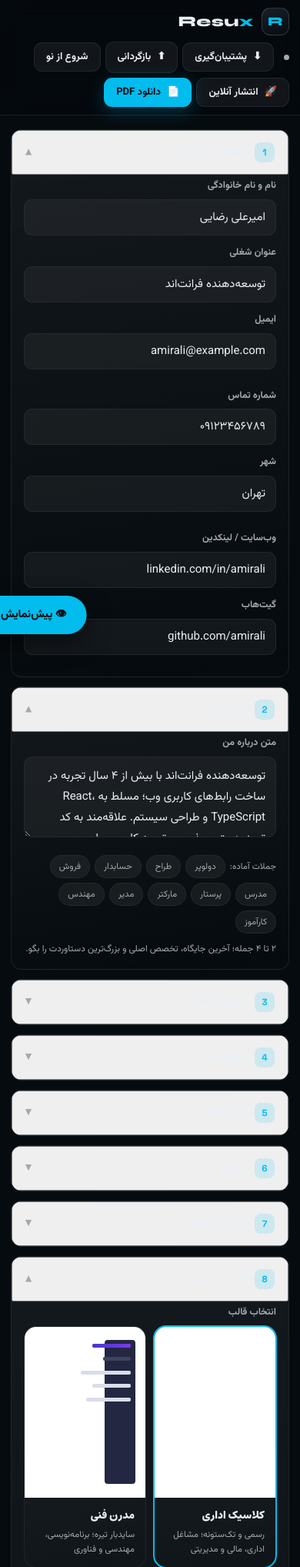
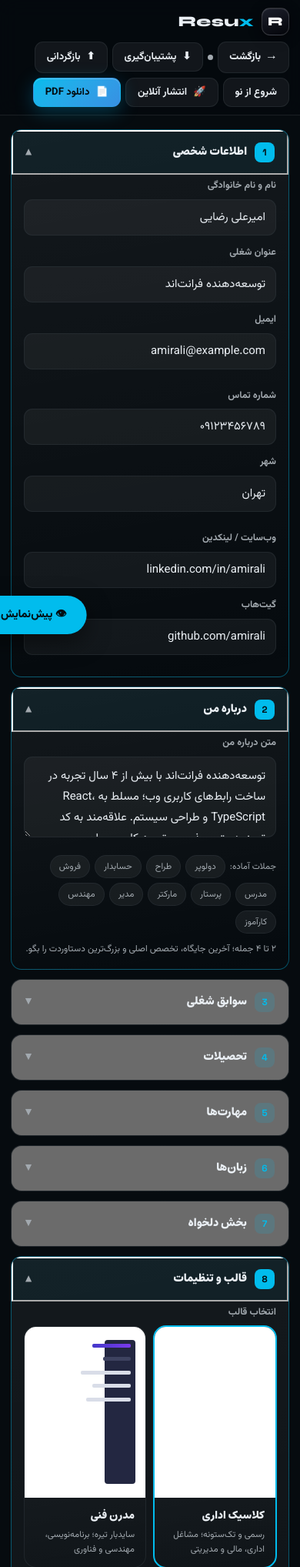
Before and after one commit to Daronely/resux, a PHP site: page /editor.html in a window 390 px wide. Shown: the top 2036 px of the page at 77% size. Run offline with PHP 8.4, Linux system fonts and the light colour scheme.

Commit message:
✨ v2.0.1 — UI polish, dropdown fix, EN sample swap, black logo
- FIX: dropdown/select text was invisible (white-on-white) — dark popup + visible ink + custom arrow
- NEW: Back button in editor topbar (bilingual, mobile-friendly, links to FA/EN landing)
- NEW: switching UI language on a fresh sample swaps the sample data too (FA sample ↔ EN sample); user-edited data is never overwritten
- BRAND: logo mark is now black (#0a0c14) with white glyph — favicon + PWA icons regenerated
- UI: shimmer on primary buttons, animated gradient hero text, glow hovers on cards/features/stats, pro scrollbar, accordion open states, autofill fix
- SEO: sitemap.xml now has lastmod + hreflang alternates

Live: https://resux.jx3.ir

```diff
--- a/assets/css/main.css
+++ b/assets/css/main.css
@@ -13,6 +13,7 @@
 
 /* ---------- tokens ---------- */
 :root {
+  color-scheme: dark;              /* native dropdowns/popups render dark */
   --bg:      oklch(0.13 0.012 245);
   --bg-deep: oklch(0.11 0.011 245);
   --surface: oklch(0.18 0.014 245);
@@ -53,6 +54,13 @@ a { color: inherit; text-decoration: none; }
 img, svg { max-width: 100%; display: inline-block; vertical-align: middle; }
 :focus-visible { outline: 2px solid var(--brand); outline-offset: 3px; border-radius: 4px; }
 
+/* pro scrollbar */
+::-webkit-scrollbar { width: 11px; height: 11px; }
+::-webkit-scrollbar-track { background: oklch(0.11 0.011 245); }
+::-webkit-scrollbar-thumb { background: oklch(0.3 0.015 245); border-radius: 8px; border: 3px solid oklch(0.11 0.011 245); }
+::-webkit-scrollbar-thumb:hover { background: oklch(0.4 0.02 245); }
+* { scrollbar-width: thin; scrollbar-color: oklch(0.3 0.015 245) oklch(0.11 0.011 245); }
+
 .container { max-width: 1280px; margin-inline: auto; padding-inline: clamp(14px, 3vw, 32px); }
 .skip-link { position: absolute; inset-inline-start: -9999px; top: 8px; z-index: 999; background: var(--brand); color: var(--brand-ink); padding: 10px 18px; border-radius: 10px; font-weight: 700; }
 .skip-link:focus { inset-inline-start: 8px; }
@@ -69,10 +77,11 @@ img, svg { max-width: 100%; display: inline-block; vertical-align: middle; }
 .logo { display: flex; align-items: center; gap: 10px; font-family: var(--font-brand); font-weight: 800; font-size: 1.2rem; letter-spacing: 0.02em; }
 .logo-mark {
   width: 36px; height: 36px; border-radius: 11px;
-  background: linear-gradient(160deg, oklch(0.24 0.02 245), oklch(0.15 0.012 245));
-  border: 1px solid rgb(255 255 255 / 0.14);
+  background: linear-gradient(160deg, #1c1f2b, #04050a);
+  border: 1px solid rgb(255 255 255 / 0.16);
   display: grid; place-items: center; font-size: 1rem; font-weight: 800;
-  color: var(--brand);
+  color: #fff;
+  box-shadow: inset 0 1px 0 rgb(255 255 255 / 0.09), 0 4px 16px rgb(0 0 0 / 0.45);
 }
 .logo em { font-style: normal; color: var(--brand); }
 .topbar-actions { display: flex; align-items: center; gap: 8px; margin-inline-start: auto; flex-wrap: wrap; }
@@ -87,6 +96,20 @@ img, svg { max-width: 100%; display: inline-block; vertical-align: middle; }
 }
 .chip:hover { border-color: var(--brand); color: var(--ink); }
 
+/* back button in editor topbar */
+.btn-back {
+  display: inline-flex; align-items: center; gap: 6px;
+  font-weight: 800; font-size: .82rem; color: var(--ink);
+  background: var(--glass); border: 1px solid var(--line);
+  border-radius: 11px; padding: 8px 14px; min-height: 38px; cursor: pointer;
+  transition: border-color .2s, transform .15s var(--ease), background .2s;
+}
+.btn-back:hover { border-color: var(--brand); background: rgb(255 255 255 / 0.09); }
+.btn-back:active { transform: scale(0.96); }
+.btn-back .arr { font-size: 1rem; line-height: 1; transition: transform .25s var(--ease); }
+html[dir="rtl"] .btn-back:hover .arr { transform: translateX(3px); }
+html[dir="ltr"] .btn-back:hover .arr { transform: translateX(-3px); }
+
 /* ---------- buttons ---------- */
 .btn {
   display: inline-flex; align-items: center; justify-content: center; gap: 8px;
@@ -95,8 +118,15 @@ img, svg { max-width: 100%; display: inline-block; vertical-align: middle; }
   transition: transform .15s var(--ease), box-shadow .25s, background .2s, border-color .2s;
 }
 .btn:active { transform: scale(0.97); }
-.btn-primary { background: var(--brand); color: var(--brand-ink); box-shadow: 0 6px 24px oklch(0.74 0.14 225 / 0.25); }
-.btn-primary:hover { background: oklch(0.78 0.14 225); }
+.btn-primary { background: linear-gradient(135deg, oklch(0.74 0.14 225), oklch(0.64 0.15 250)); color: var(--brand-ink); box-shadow: 0 6px 24px oklch(0.74 0.14 225 / 0.28), inset 0 1px 0 rgb(255 255 255 / 0.25); position: relative; overflow: hidden; }
+.btn-primary::after {
+  content: ''; position: absolute; inset: 0;
+  background: linear-gradient(105deg, transparent 40%, rgb(255 255 255 / 0.35) 50%, transparent 60%);
+  transform: translateX(150%); transition: transform .7s var(--ease);
+}
+.btn-primary:hover::after { transform: translateX(-150%); }
+html[dir="ltr"] .btn-primary:hover::after { transform: translateX(-150%); }
+.btn-primary:hover { background: linear-gradient(135deg, oklch(0.78 0.14 225), oklch(0.68 0.15 250)); box-shadow: 0 8px 32px oklch(0.74 0.14 225 / 0.4), inset 0 1px 0 rgb(255 255 255 / 0.25); }
 .btn-ghost { background: var(--glass); border-color: var(--line); color: var(--ink); }
 .btn-ghost:hover { border-color: var(--brand); }
 .btn-sm { padding: 8px 15px; font-size: .82rem; min-height: 38px; border-radius: 11px; }
@@ -323,19 +364,22 @@ img, svg { max-width: 100%; display: inline-block; vertical-align: middle; }
 .a4-stage { flex: 1; display: flex; justify-content: center; padding: 24px 16px 60px; overflow: auto; }
 
 /* accordion */
-.acc { border: 1px solid var(--line); border-radius: 14px; margin-bottom: 12px; background: linear-gradient(170deg, var(--glass), transparent); overflow: hidden; }
+.acc { border: 1px solid var(--line); border-radius: 14px; margin-bottom: 12px; background: linear-gradient(170deg, var(--glass), transparent); overflow: hidden; transition: border-color .3s; }
+.acc.open { border-color: oklch(0.74 0.14 225 / 0.4); }
 .acc-head {
   width: 100%; display: flex; align-items: center; gap: 10px;
   padding: 14px 16px; font-weight: 800; font-family: var(--font-display); font-size: .92rem;
   cursor: pointer; text-align: start; transition: background .2s;
 }
 .acc-head:hover { background: rgb(255 255 255 / 0.04); }
+.acc.open .acc-head { background: oklch(0.74 0.14 225 / 0.05); }
 .acc-head .n {
   width: 26px; height: 26px; border-radius: 8px; flex-shrink: 0;
   display: grid; place-items: center; font-size: .74rem; font-weight: 800;
   background: oklch(0.74 0.14 225 / 0.14); color: var(--brand);
   font-family: 'Space Grotesk', monospace;
 }
+.acc.open .acc-head .n { background: var(--brand); color: var(--brand-ink); }
 .acc-head .chev { margin-inline-start: auto; color: var(--muted); transition: transform .3s; }
 .acc.open .acc-head .chev { transform: rotate(180deg); }
 .acc-body { display: none; padding: 4px 16px 16px; }
@@ -663,6 +739,8 @@ html[dir="rtl"] .tpl-terminal { font-family: 'Estedad', ui-monospace, 'Courier N
   .topbar-actions { gap: 6px; }
   .topbar-actions .chip { display: none; }
   .topbar-actions .btn { order: 2; }
+  .btn-back { order: 0; }
+  .save-state .lbl { display: none; }
   .hero-cta .btn { width: 100%; }
   .hero-stats { grid-template-columns: repeat(2, 1fr); gap: 8px; }
   .stat { padding: 14px 10px; }
--- a/assets/js/data.js
+++ b/assets/js/data.js
@@ -91,7 +91,7 @@ const I18N = {
     showQR: "نمایش QR کد", qrTarget: "QR به چه لینکی اشاره کند؟",
     qrAuto: "پورتفولیوی آنلاین (اگر منتشر شده)", qrWebsite: "وب‌سایت / لینکدین", qrGitHub: "گیت‌هاب", qrCustom: "لینک دلخواه",
     printBtn: "دانلود PDF", publishBtn: "انتشار آنلاین", backupBtn: "پشتیبان‌گیری", restoreBtn: "بازگردانی",
-    resetBtn: "شروع از نو", langToggle: "EN", langToggleTitle: "English resume",
+    resetBtn: "شروع از نو", langToggle: "EN", langToggleTitle: "English resume", backBtn: "بازگشت", backBtnTitle: "بازگشت به صفحه اصلی",
     livePreview: "پیش‌نمایش زنده", close: "بستن", saved: "ذخیره شد", saving: "در حال ذخیره…",
     addExperience: "+ افزودن سابقه شغلی", addEducation: "+ افزودن تحصیلات", addSkill: "+ افزودن مهارت",
     addLanguage: "+ افزودن زبان", addSection: "+ افزودن بخش", removeItem: "حذف", moveUp: "بالا", moveDown: "پایین",
@@ -165,7 +165,7 @@ const I18N = {
     showQR: "Show QR code", qrTarget: "What should the QR point to?",
     qrAuto: "My online portfolio (if published)", qrWebsite: "Website / LinkedIn", qrGitHub: "GitHub", qrCustom: "Custom link",
     printBtn: "Download PDF", publishBtn: "Publish online", backupBtn: "Backup", restoreBtn: "Restore",
-    resetBtn: "Start over", langToggle: "فا", langToggleTitle: "رزومه فارسی",
+    resetBtn: "Start over", langToggle: "فا", langToggleTitle: "رزومه فارسی", backBtn: "Back", backBtnTitle: "Back to homepage",
     livePreview: "Live preview", close: "Close", saved: "Saved", saving: "Saving…",
     addExperience: "+ Add experience", addEducation: "+ Add education", addSkill: "+ Add skill",
     addLanguage: "+ Add language", addSection: "+ Add section", removeItem: "Remove", moveUp: "Up", moveDown: "Down",
--- a/assets/js/editor.js
+++ b/assets/js/editor.js
@@ -59,12 +59,31 @@ function setSaveState(s) {
 }
 
 /* ---------- language ---------- */
+/* detect if current data is still untouched FA sample → swap to EN sample on lang switch */
+function isPristineSample() {
+  const s = JSON.stringify;
+  const cur = DATA;
+  if (s(cur) === s(SAMPLE_FA)) return "fa";
+  if (s(cur) === s(SAMPLE_EN)) return "en";
+  /* also treat a freshly loaded job sample as pristine-ish (user hasn't typed yet) */
+  return null;
+}
+
 function setLang(lang, persist) {
+  const prev = LANG;
+  const pristine = isPristineSample();
   LANG = lang;
   document.documentElement.lang = lang;
   document.documentElement.dir = I18N[lang].dir;
   if (persist) {
-    DATA.meta.lang = lang;
+    /* switching UI language on a fresh sample → carry the sample over in the new language */
+    if (lang !== prev && pristine === prev) {
+      DATA = JSON.parse(JSON.stringify(lang === "en" ? SAMPLE_EN : SAMPLE_FA));
+      DATA.meta.lang = lang;
+      PUBLISHED = null; // old portfolio slug no longer matches this data
+    } else {
+      DATA.meta.lang = lang;
+    }
     scheduleSave();
   }
   buildForm();
--- a/editor.html
+++ b/editor.html
@@ -22,6 +22,7 @@
       <span>Resu<em>x</em></span>
     </a>
     <div class="topbar-actions">
+      <a class="btn-back" href="index.html" id="backBtn" title="بازگشت به صفحه اصلی"><span class="arr">→</span> <span data-i18n="backBtn">بازگشت</span></a>
       <span class="save-state" id="saveState"><span class="dot"></span><span class="lbl"></span></span>
       <button class="chip" id="langToggle" title="English resume">EN</button>
       <button class="btn btn-ghost btn-sm" id="backupBtn">⬇ <span data-i18n="backupBtn">پشتیبان</span></button>
@@ -80,6 +81,11 @@ document.addEventListener("DOMContentLoaded", () => {
       if (v) el.textContent = v;
     });
     document.title = F.editorTitle + " | " + (F.langToggleTitle === "رزومه فارسی" ? "رساکس" : "Resux");
+    const back = document.getElementById("backBtn");
+    if (back) {
+      back.title = F.backBtnTitle || back.title;
+      back.setAttribute("href", document.documentElement.dir === "rtl" ? "index.html" : "en.html");
+    }
   };
   apply();
   /* re-apply after each setLang rebuild */
```
Also changed, not shown: other parts of assets/css/main.css (+50 -7 lines), sitemap.xml (+31 -14 lines), assets/img/favicon.svg, assets/img/icon-192.png, assets/img/icon-512.png.
